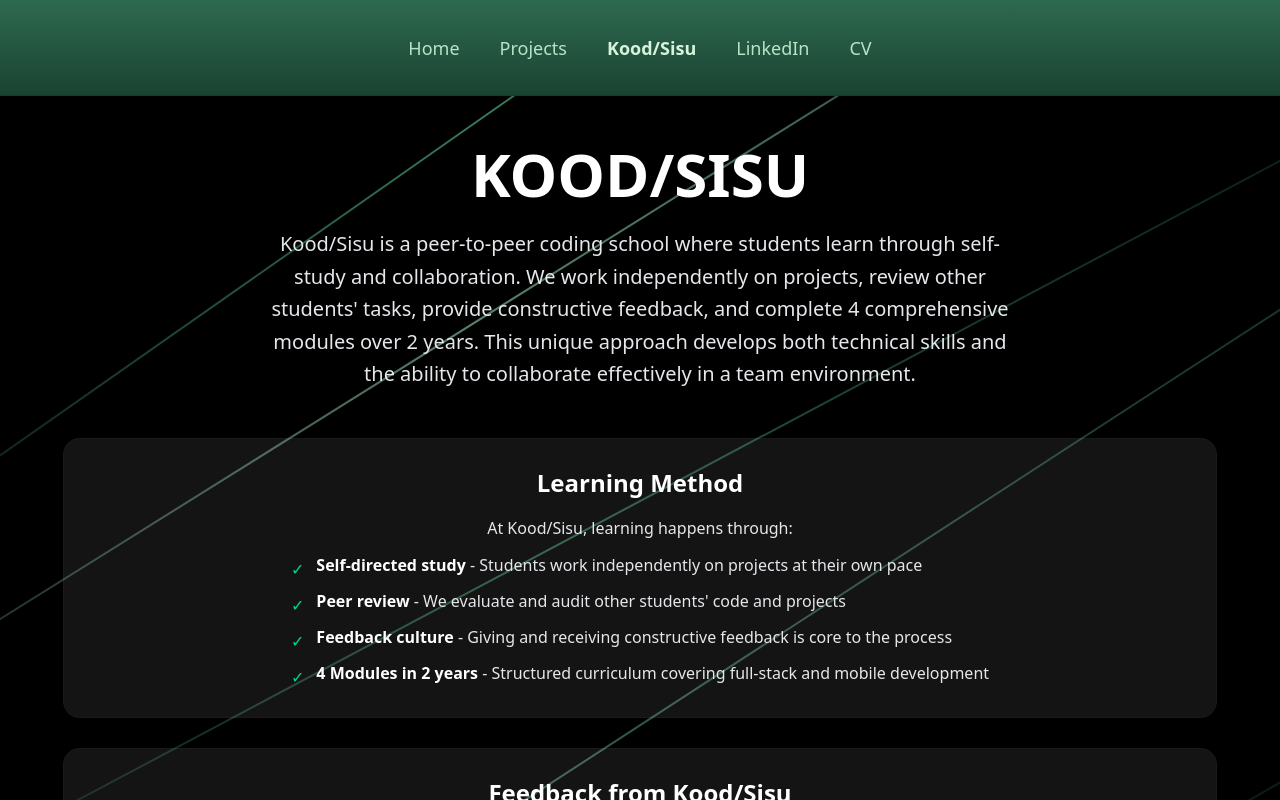
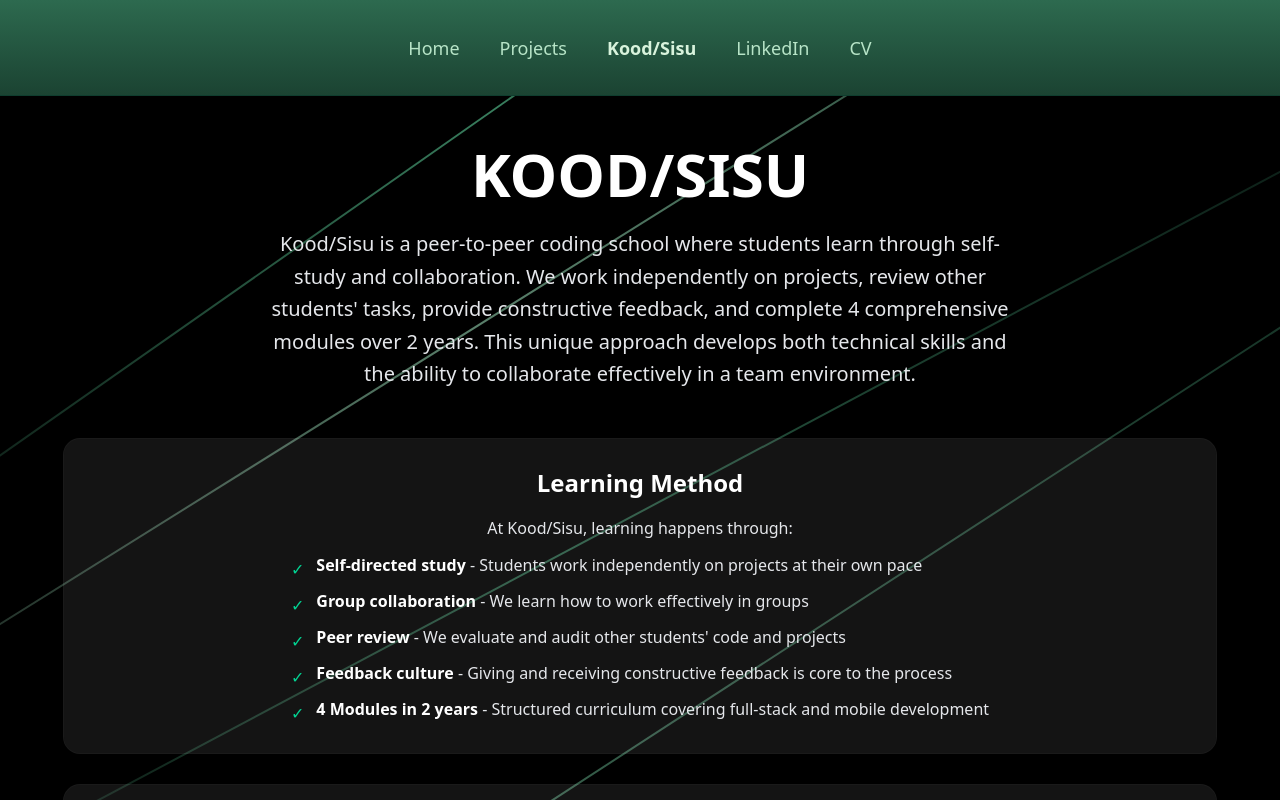
Before and after one commit to DahlJonathan/portfolio, a React (Vite) app: page / in a window 1280 px wide. Both pictures are taken after a click on the button "Kood/Sisu". Shown: the top 800 px of the page. Built offline with nearby package versions, Linux system fonts and the light colour scheme.

Commit message:
fixed text

```diff
--- a/src/components/KoodSisu.jsx
+++ b/src/components/KoodSisu.jsx
@@ -35,6 +35,10 @@
                                     <li className="flex items-start gap-3">
                                         <span className="text-emerald-400 mt-1">✓</span>
                                         <span><strong className="text-white">Self-directed study</strong> - Students work independently on projects at their own pace</span>
+                                    </li>
+                                    <li className="flex items-start gap-3">
+                                        <span className="text-emerald-400 mt-1">✓</span>
+                                        <span><strong className="text-white">Group collaboration</strong> - We learn how to work effectively in groups</span>
                                     </li>
                                     <li className="flex items-start gap-3">
                                         <span className="text-emerald-400 mt-1">✓</span>
```
